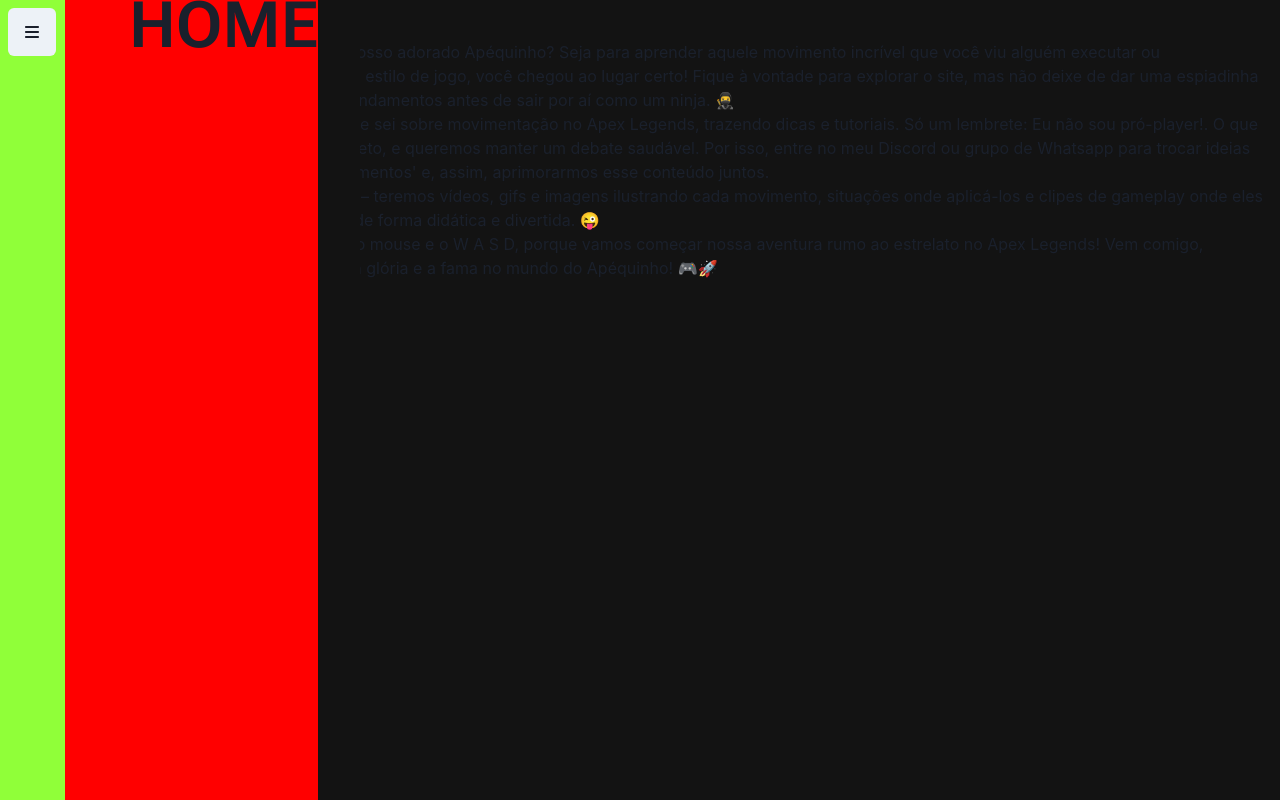
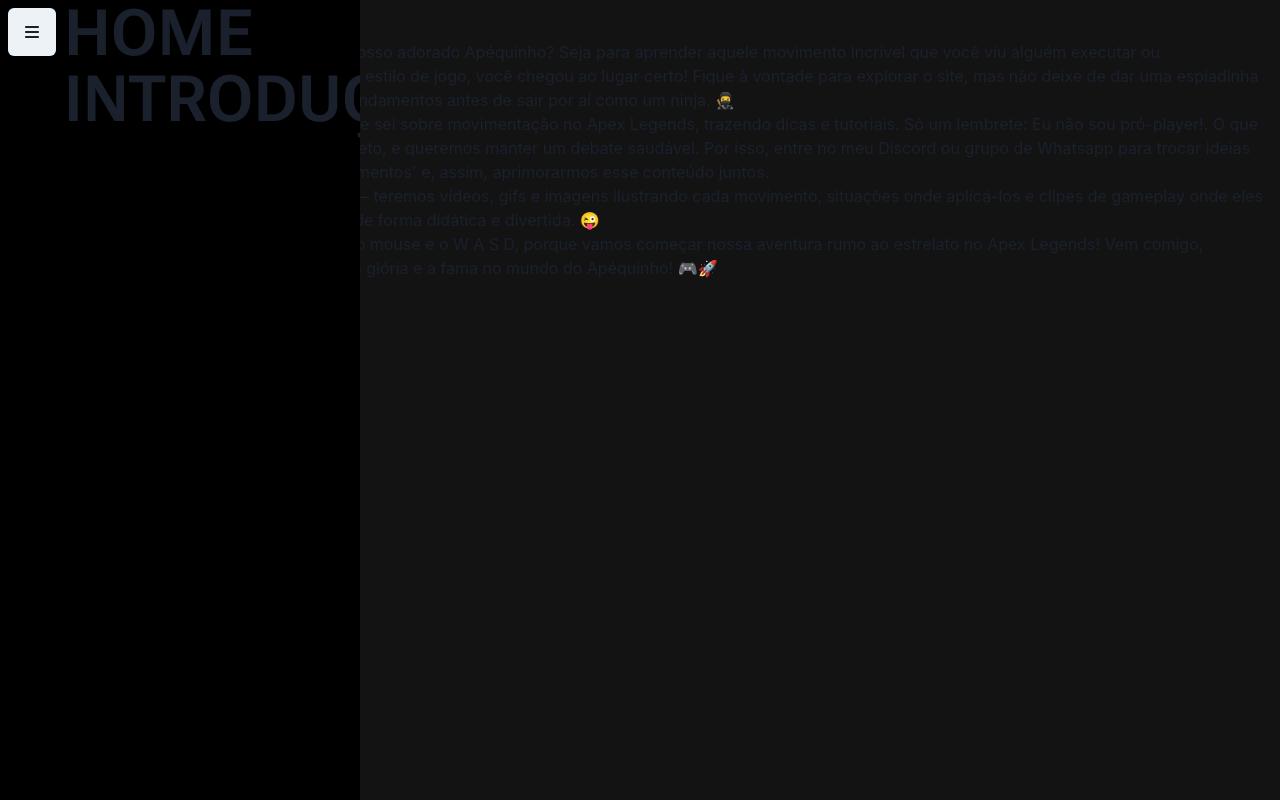
Before and after one commit to guipinheeiro/guiopapai, a React (Create React App) app: page / in a window 1280 px wide. Built offline with nearby package versions, Linux system fonts and the light colour scheme.

Commit message:
Sidebar menu animation transition

```diff
--- a/src/components/Sidebar.js
+++ b/src/components/Sidebar.js
@@ -1,6 +1,6 @@
 // src/components/Sidebar.js
 import React, { useState } from 'react';
-import { Box, Button, VStack, useMediaQuery, Text, Accordion, AccordionButton, AccordionItem, Flex } from '@chakra-ui/react';
+import { Box, Button, VStack, useMediaQuery, Text, Flex } from '@chakra-ui/react';
 import { FontAwesomeIcon } from '@fortawesome/react-fontawesome';
 import { faBars } from '@fortawesome/free-solid-svg-icons';
 
@@ -27,41 +27,54 @@
         w={getWidth()}
         h="100vh"
         p={0}
-        bgColor={'gui.notblack'}
+        bgColor={'gui.black'}
         zIndex={10}
         overflowY="auto"
-        transition="width 0.3s"
+        transition={'all 0.1s ease-in-out'}
+
     >
-    <Box bgColor={'gui.green'} w={'65px'} p={'0'} m={0}>
+    <Box maxW={'65px'} bgColor={'gui.black'} p={'0'} m={0} zIndex={20} >
       <Button
-        position="fixed"
         w={'48px'}
         h={'48px'}
-        top={2}
-        left={2}
-        zIndex={20}
+        m={2}
         onClick={toggleSidebar}>
             <FontAwesomeIcon icon={faBars} />
       </Button>
 
       </Box>
       <Box
-        bgColor={'red'}
-        display={isOpen ? 'block' : 'none'}
+        h={"100%"}
+        w={'100%'}
       >
-      <VStack alignItems={'start'}  m={'0'}>
+      <VStack m={'0'}
+      alignItems={'start'}
+      opacity={isOpen ? '1' : '0'}
+      transform={isOpen ? 'translateX(0)' : 'translateX(-100px)'}
+            transition={'all 0.3s ease-in'}
+      >
 
-      <Accordion pl={'48px'}
-        pt={'2px'}
-        opacity={isOpen ? '1' : '0'}
-        transform={isOpen ? 'translateX(0)' : 'translateX(-40px)'}
-        transition={'all 0.2s ease-in-out'}>
-      <AccordionItem border={'0'}>
-        <AccordionButton p={0}>
-        <Text pl={4} textStyle="h1">Home</Text>
-        </AccordionButton>
-    </AccordionItem>
-      </Accordion>
+            <Box mt={"10px"}
+            opacity={isOpen ? '1' : '0'}
+            transform={isOpen ? 'translateX(0)' : 'translateX(-50px)'}
+            transition={isOpen ? 'all 0.3s ease-in' : ''}>
+                <Text textStyle="h1">
+                    Home
+                </Text>
+            </Box>
+
+            <Box mt={"10px"}
+            opacity={isOpen ? '1' : '0'}
+            transform={isOpen ? 'translateX(0)' : 'translateX(-50px)'}
+            transition={isOpen ? 'all 0.3s ease-in .15s' : ''}>
+                <Text textStyle="h1">
+                    Introdução
+                </Text>
+            </Box>
+
+
+
+
       </VStack>
       </Box>
     </Flex>
```
